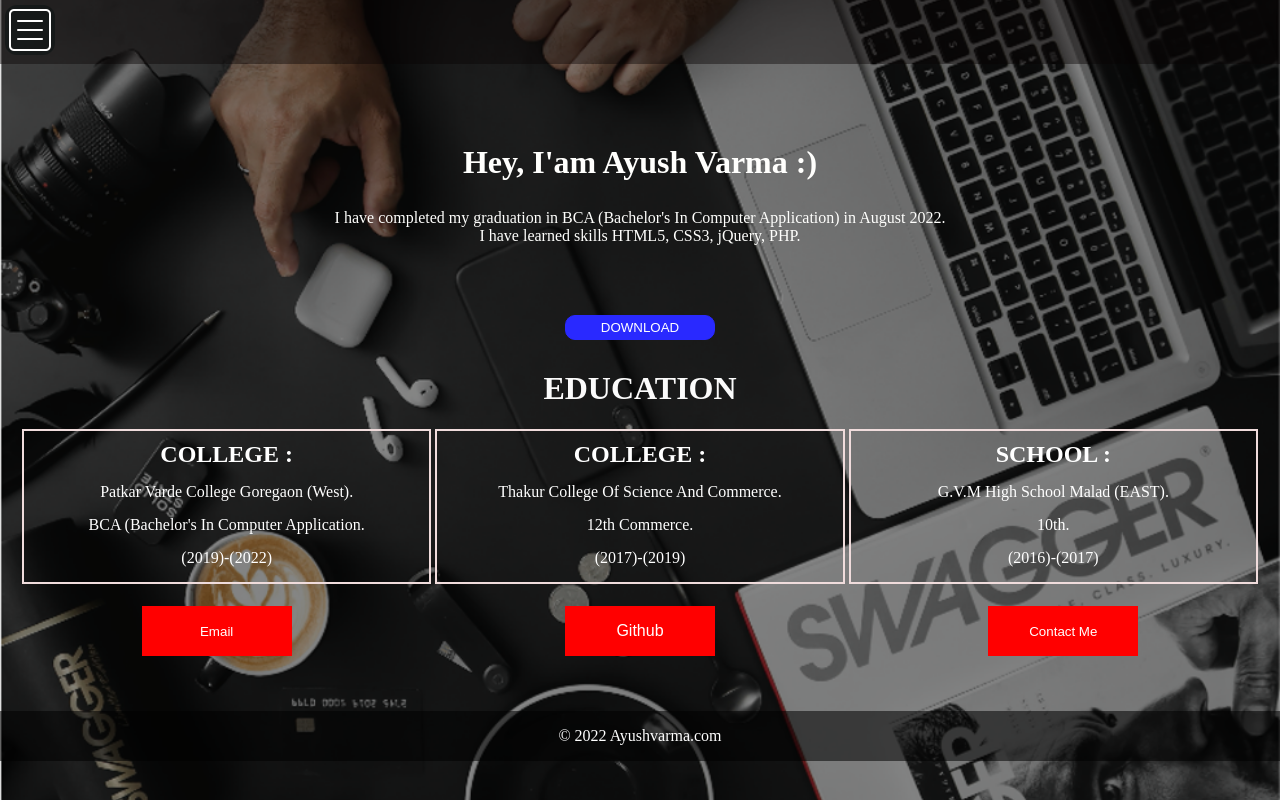
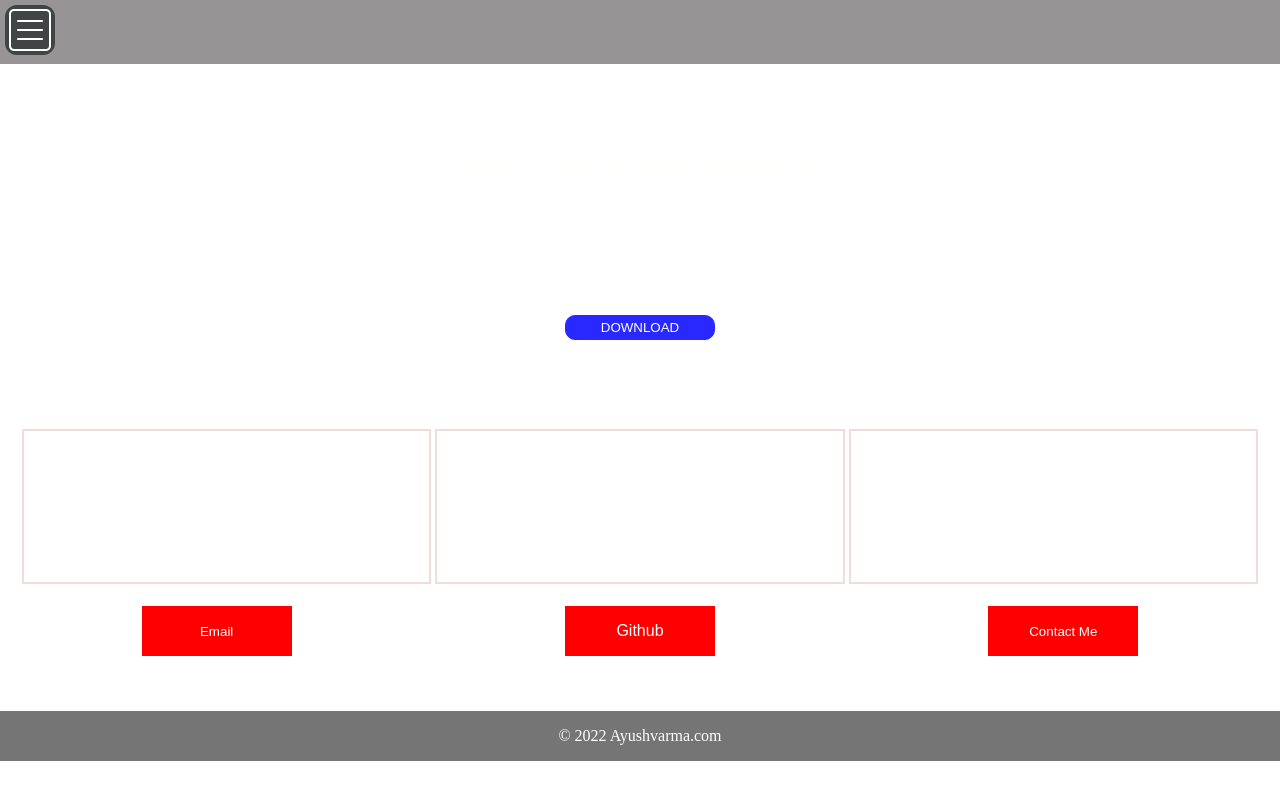
Before and after one commit to Hitesh2207/hitesh.github.io, a PHP site: page / in a window 1280 px wide. Run offline with PHP 8.4, Linux system fonts and the light colour scheme.

Commit message:
Update color.css

```diff
--- a/color.css
+++ b/color.css
@@ -5,11 +5,11 @@
 
 body {
    color: rgba(255, 255, 255, 0.986);
-   background-position: center;
+/*    background-position: center; */
    width: 100%;
-   background-size: cover;
+/*    background-size: cover;
    background-repeat: no-repeat;
-   background-image: url(./image/bg.png);
+   background-image: url(./image/bg.png); */
 
 }
 
```
